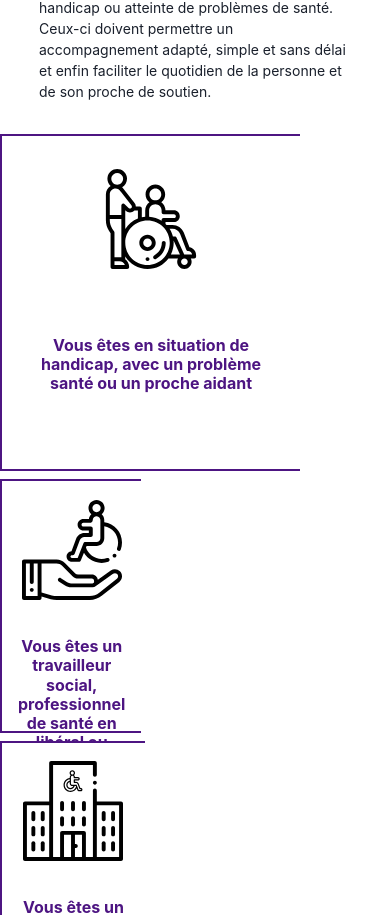
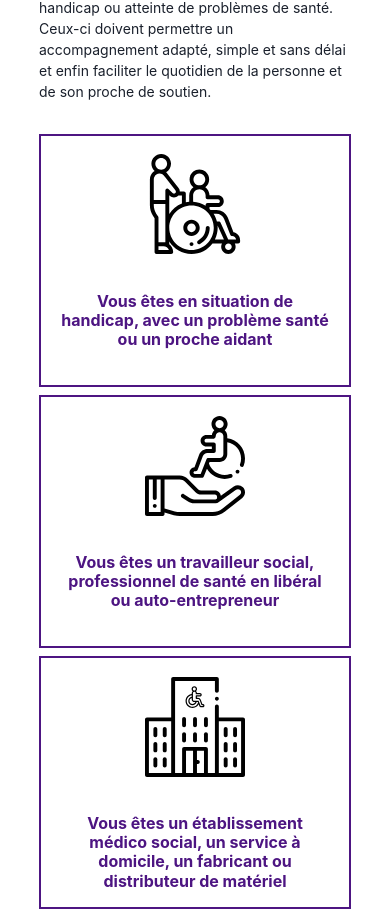
Before and after one commit to Zakari-B/Projet_WCS_3_Habble, a React (Vite) app in the folder frontend/: page / in a window 390 px wide. Shown: the part 1857-2772 px from the top of the page. Built offline with nearby package versions, Linux system fonts and the light colour scheme.

Commit message:
responsive design : third section

```diff
--- a/frontend/src/pages/Mission.jsx
+++ b/frontend/src/pages/Mission.jsx
@@ -448,10 +448,15 @@ function Mission() {
         justifyContent="center"
         gap="2"
         my="1rem"
-        direction="column"
+        direction={{ base: "column", md: "row" }}
+        alignItems="center"
       >
         {!family.isOpen && !service.isOpen && !building.isOpen && (
-          <Box w="32%" minW="300px" h="40vh" onClick={family.onToggle}>
+          <Box
+            w={{ base: "80%", md: "32%" }}
+            h="30vh"
+            onClick={family.onToggle}
+          >
             <Button
               flexDirection="column"
               justifyContent="space-around"
@@ -460,6 +465,7 @@ function Mission() {
               _hover={{ background: "white" }}
               borderY="2px solid #4d1582"
               borderLeft="2px solid #4d1582"
+              borderRight={{ base: "2px solid #4d1582", md: "none" }}
               borderRadius="0"
             >
               <Image src={hFamily} alt="hFamily" w="100px" bcolor="#4d1582" />
@@ -562,7 +568,11 @@ function Mission() {
           </ScaleFade>
         )}
         {!family.isOpen && !service.isOpen && !building.isOpen && (
-          <Box w="32%" h="30vh" onClick={service.onToggle}>
+          <Box
+            w={{ base: "80%", md: "32%" }}
+            h="30vh"
+            onClick={service.onToggle}
+          >
             <Button
               flexDirection="column"
               justifyContent="space-around"
@@ -571,6 +581,7 @@ function Mission() {
               _hover={{ background: "white" }}
               borderY="2px solid #4d1582"
               borderLeft="2px solid #4d1582"
+              borderRight={{ base: "2px solid #4d1582", md: "none" }}
               borderRadius="0"
             >
               <Image src={hServiceWorkers} alt="hServiceWorkers" w="100px" />
@@ -671,7 +682,11 @@ function Mission() {
           </ScaleFade>
         )}
         {!family.isOpen && !service.isOpen && !building.isOpen && (
-          <Box w="32%" h="30vh" onClick={building.onToggle}>
+          <Box
+            w={{ base: "80%", md: "32%" }}
+            h="30vh"
+            onClick={building.onToggle}
+          >
             <Button
               flexDirection="column"
               justifyContent="space-around"
@@ -680,6 +695,7 @@ function Mission() {
               _hover={{ background: "white" }}
               borderY="2px solid #4d1582"
               borderLeft="2px solid #4d1582"
+              borderRight={{ base: "2px solid #4d1582", md: "none" }}
               borderRadius="0"
             >
               <Image src={hBuilding} alt="hBuilding" w="100px" />
```
